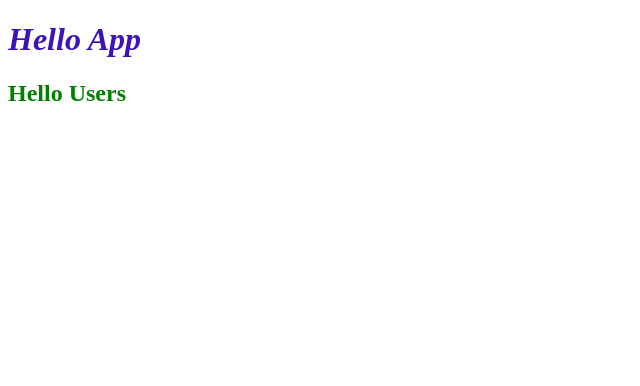
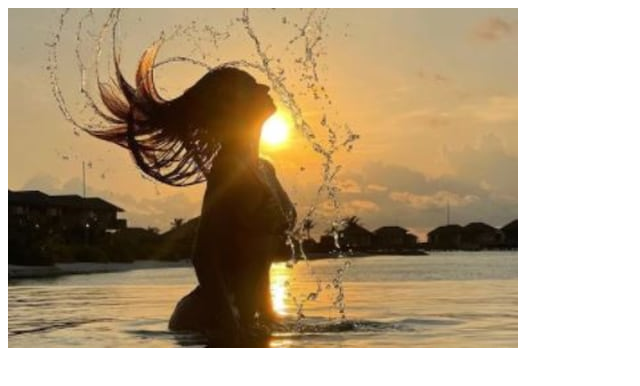
Before and after one commit to Noman608/ReactJs, a React (Create React App) app in the folder my-app/: page / in a window 1280 px wide. Shown: the top 386 px of the page, without its empty margins (0-640 px from the left). Built offline with nearby package versions, Linux system fonts and the light colour scheme.

Commit message:
adding image

```diff
--- a/my-app/src/App.js
+++ b/my-app/src/App.js
@@ -1,13 +1,11 @@
 import React, { Component } from 'react'
-import styles from "./App.module.css";
-import User from './User'
+import pic from "./disha.jpg"
 export default class App extends Component {
   render() {
-    let style = false;
     return (
       <div>
-        <h1 className={`${styles.textS} ${styles.txtg}`}>Hello App</h1>
-        <User color={style?"txtb":"txtg"}/>
+        {/* <img src={process.env.PUBLIC_URL+"/img/disha.jpg"} alt="Mypic" /> */}
+        <img src={pic} alt="Mypic"/>
       </div>
     )
   }
```
Also changed, not shown: my-app/src/disha.jpg (added).
